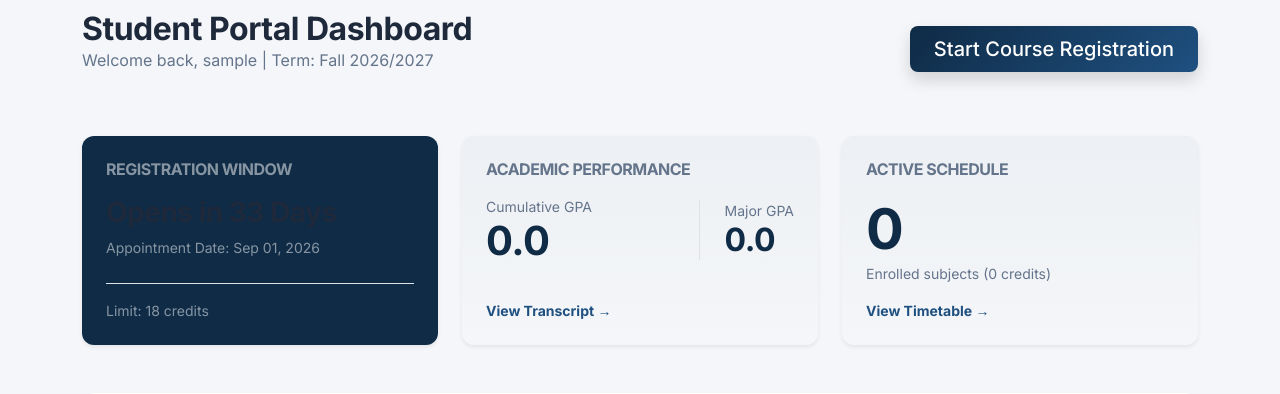
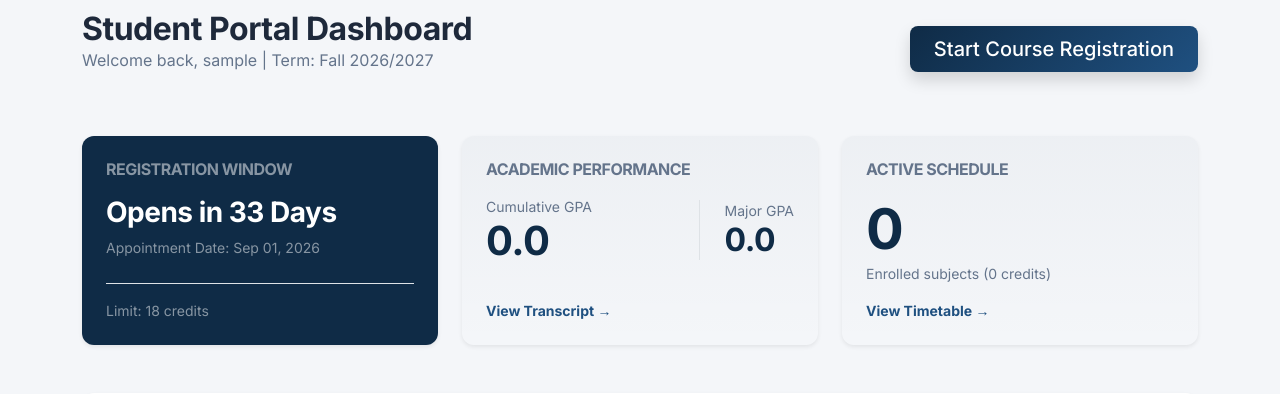
Before and after one commit to MrAxis21/student-portal, a Django app: page /dashboard/ in a window 1280 px wide. Shown: the part 218-612 px from the top of the page. Run offline with Django 5.2, Linux system fonts and the light colour scheme; the visitor is signed in with stand-in values (Sample User, id 1); data that the repository does not hold is empty.

Commit message:
Fix text color of countdown header on student dashboard

```diff
--- a/portal/templates/portal/student_dashboard.html
+++ b/portal/templates/portal/student_dashboard.html
@@ -48,7 +48,7 @@
     <div class="col-lg-4">
         <div class="card p-4 h-100 border-0 shadow-sm" style="background-color: var(--primary-blue); color: white;">
             <h6 class="text-uppercase text-white-50 fw-bold mb-3">Registration Window</h6>
-            <h3 class="fw-bold mb-2">Opens in 33 Days</h3>
+            <h3 class="fw-bold mb-2 text-white">Opens in 33 Days</h3>
             <p class="small text-white-50 mb-4">Appointment Date: Sep 01, 2026</p>
             <div class="border-top border-white-10 pt-3 mt-auto">
                 <span class="small d-block text-white-50">Limit: 18 credits</span>
```
